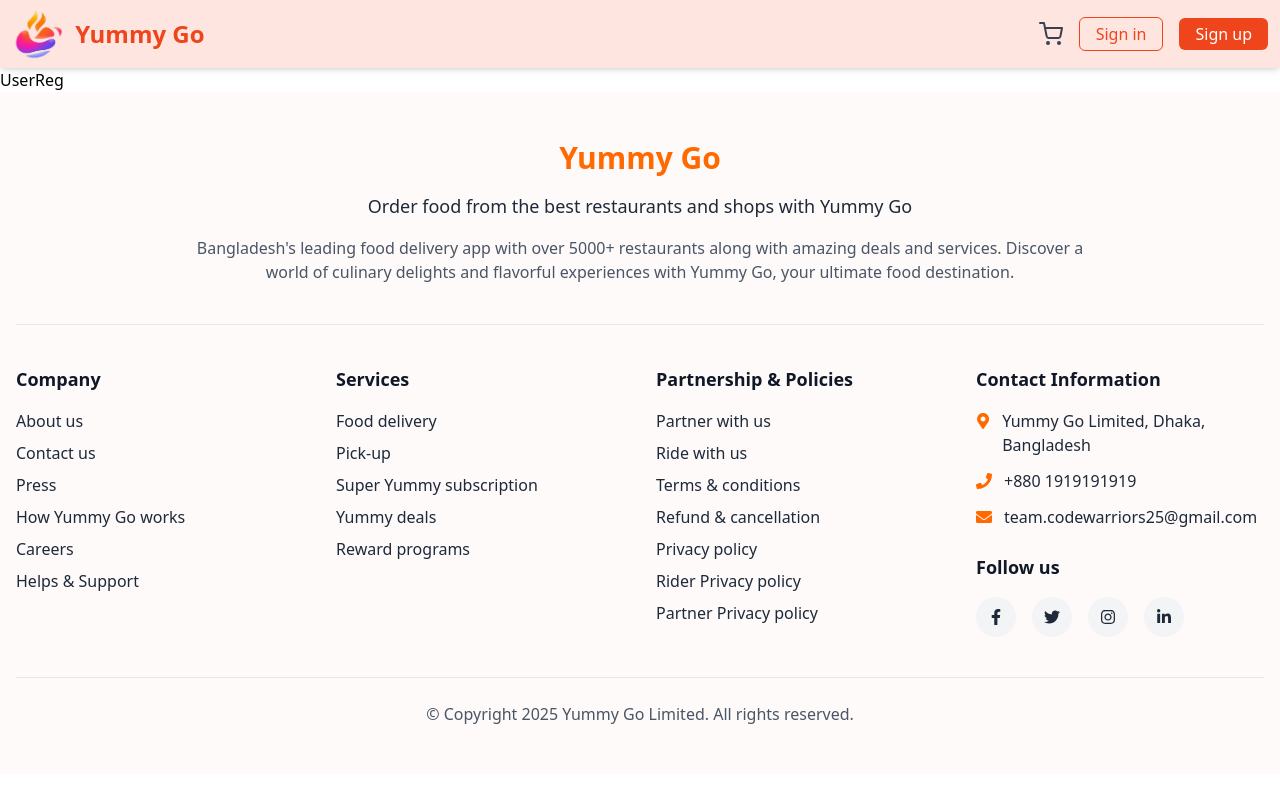
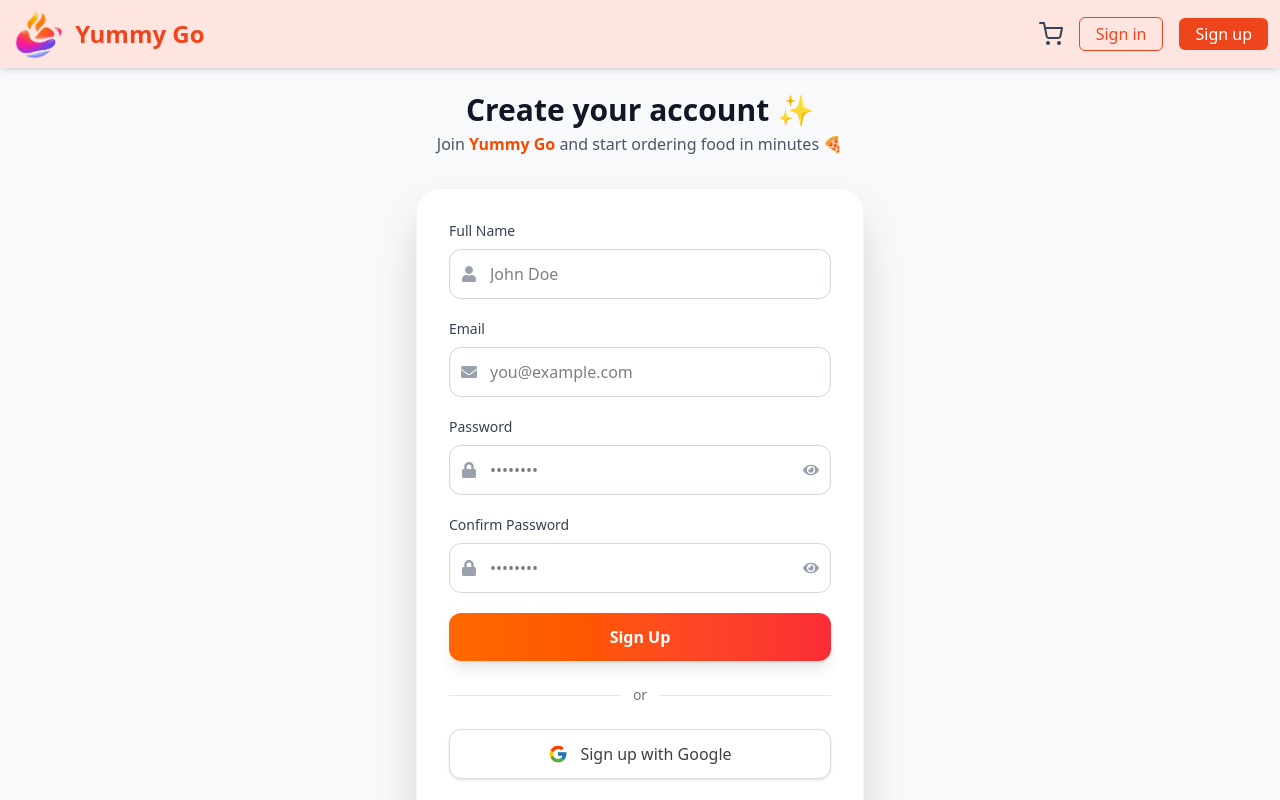
Before and after one commit to iamamolsarker/yummy_go_frontend, a React (Vite) app: page /user-reg in a window 1280 px wide. Shown: the top 800 px of the page. Built offline with nearby package versions, Linux system fonts and the light colour scheme.

Commit message:
register form added

```diff
--- a/src/pages/login/Login.tsx
+++ b/src/pages/login/Login.tsx
@@ -31,7 +31,7 @@ const Login: React.FC = () => {
   };
 
   return (
-    <div className="min-h-screen bg-[#f7f9fa] flex items-center justify-center p-6 mb-6">
+    <div className="min-h-screen bg-[#f7f9fa] flex items-center justify-center p-6 mb-8">
       <div className="w-full max-w-md">
         {/* Logo & Title */}
         <div className="text-center mb-8">
--- a/src/pages/userReg/UserReg.tsx
+++ b/src/pages/userReg/UserReg.tsx
@@ -1,7 +1,205 @@
-import React from 'react'
+"use client";
+import React, { useState } from "react";
+import { useForm } from "react-hook-form";
+import {
+  FaEnvelope,
+  FaLock,
+  FaUser,
+  FaEye,
+  FaEyeSlash
+} from "react-icons/fa";
+import { FcGoogle } from "react-icons/fc";
+import { Link } from "react-router";
 
-export default function UserReg() {
+type RegisterForm = {
+  name: string;
+  email: string;
+  password: string;
+  confirmPassword: string;
+};
+
+const UserReg: React.FC = () => {
+  const { register, handleSubmit, watch, formState: { errors } } = useForm<RegisterForm>();
+  const [showPassword, setShowPassword] = useState(false);
+  const [showConfirmPassword, setShowConfirmPassword] =useState(false);
+  const [isLoading, setIsLoading] = useState(false);
+
+  const onSubmit = async (data: RegisterForm) => {
+    setIsLoading(true);
+    await new Promise(resolve => setTimeout(resolve, 1000));
+    console.log("✅ Register Data:", data);
+    setIsLoading(false);
+    alert("🎉 Account created successfully! Welcome to Yummy Go 🍔");
+    // to do:use react toast
+  };
+
   return (
-    <div>UserReg</div>
-  )
-}
+    <div className="min-h-screen bg-[#f7f9fa] flex items-center justify-center p-6 mb-8">
+      <div className="w-full max-w-md">
+        {/* Header */}
+        <div className="text-center mb-8">
+          <h1 className="text-3xl font-extrabold text-gray-900">
+            Create your account ✨
+          </h1>
+          <p className="text-gray-600 mt-1">
+            Join <span className="font-semibold text-orange-600">Yummy Go</span> and start ordering food in minutes 🍕
+          </p>
+        </div>
+
+        {/* Card */}
+        <div className="bg-white rounded-3xl shadow-2xl p-8 border border-gray-100">
+          <form onSubmit={handleSubmit(onSubmit)} className="space-y-5">
+            {/* Name */}
+            <div>
+              <label className="block text-sm font-medium text-gray-700 mb-2">
+                Full Name
+              </label>
+              <div className="relative">
+                <FaUser className="absolute left-3 top-1/2 -translate-y-1/2 text-gray-400" />
+                <input
+                  type="text"
+                  {...register("name", { required: "Full name is required" })}
+                  placeholder="John Doe"
+                  className="w-full pl-10 pr-4 py-3 border border-gray-300 rounded-xl
+                    focus:ring-2 focus:ring-orange-500 focus:border-transparent
+                    transition-all duration-200 outline-none"
+                />
+              </div>
+              {errors.name && <p className="text-red-500 text-sm mt-1">{errors.name.message}</p>}
+            </div>
+
+            {/* Email */}
+            <div>
+              <label className="block text-sm font-medium text-gray-700 mb-2">
+                Email
+              </label>
+              <div className="relative">
+                <FaEnvelope className="absolute left-3 top-1/2 -translate-y-1/2 text-gray-400" />
+                <input
+                  type="email"
+                  {...register("email", {
+                    required: "Email is required",
+                    pattern: {
+                      value: /^[A-Z0-9._%+-]+@[A-Z0-9.-]+\.[A-Z]{2,}$/i,
+                      message: "Please enter a valid email"
+                    }
+                  })}
+                  placeholder="you@example.com"
+                  className="w-full pl-10 pr-4 py-3 border border-gray-300 rounded-xl
+                    focus:ring-2 focus:ring-orange-500 focus:border-transparent
+                    transition-all duration-200 outline-none"
+                />
+              </div>
+              {errors.email && <p className="text-red-500 text-sm mt-1">{errors.email.message}</p>}
+            </div>
+
+            {/* Password */}
+            <div>
+              <label className="block text-sm font-medium text-gray-700 mb-2">
+                Password
+              </label>
+              <div className="relative">
+                <FaLock className="absolute left-3 top-1/2 -translate-y-1/2 text-gray-400" />
+                <input
+                  type={showPassword ? "text" : "password"}
+                  {...register("password", {
+                    required: "Password is required",
+                    minLength: { value: 6, message: "Password must be at least 6 characters" }
+                  })}
+                  placeholder="••••••••"
+                  className="w-full pl-10 pr-12 py-3 border border-gray-300 rounded-xl
+                    focus:ring-2 focus:ring-orange-500 focus:border-transparent
+                    transition-all duration-200 outline-none"
+                />
+                <button
+                  type="button"
+                  onClick={() => setShowPassword(!showPassword)}
+                  className="absolute right-3 top-1/2 -translate-y-1/2 text-gray-400 hover:text-gray-600"
+                >
+                  {showPassword ? <FaEyeSlash /> : <FaEye />}
+                </button>
+              </div>
+              {errors.password && <p className="text-red-500 text-sm mt-1">{errors.password.message}</p>}
+            </div>
+
+            {/* Confirm Password */}
+            <div>
+              <label className="block text-sm font-medium text-gray-700 mb-2">
+                Confirm Password
+              </label>
+              <div className="relative">
+                <FaLock className="absolute left-3 top-1/2 -translate-y-1/2 text-gray-400" />
+                <input
+                  type={showConfirmPassword ? "text" : "password"}
+                  {...register("confirmPassword", {
+                    required: "Please confirm your password",
+                    validate: value => value === watch("password") || "Passwords do not match"
+                  })}
+                  placeholder="••••••••"
+                  className="w-full pl-10 pr-12 py-3 border border-gray-300 rounded-xl
+                    focus:ring-2 focus:ring-orange-500 focus:border-transparent
+                    transition-all duration-200 outline-none"
+                />
+                <button
+                  type="button"
+                  onClick={() => setShowConfirmPassword(!showConfirmPassword)}
+                  className="absolute right-3 top-1/2 -translate-y-1/2 text-gray-400 hover:text-gray-600"
+                >
+                  {showConfirmPassword ? <FaEyeSlash /> : <FaEye />}
+                </button>
+              </div>
+              {errors.confirmPassword && <p className="text-red-500 text-sm mt-1">{errors.confirmPassword.message}</p>}
+            </div>
+
+            {/* Submit */}
+            <button
+              type="submit"
+              disabled={isLoading}
+              className="w-full bg-gradient-to-r from-orange-500 to-red-500 text-white
+                py-3 rounded-xl font-semibold shadow-lg hover:shadow-xl
+                transform hover:-translate-y-0.5 transition-all duration-200
+                disabled:opacity-50 disabled:transform-none"
+            >
+              {isLoading ? (
+                <div className="flex items-center justify-center">
+                  <div className="w-5 h-5 border-t-2 border-white border-solid rounded-full animate-spin mr-2"></div>
+                  Creating account...
+                </div>
+              ) : (
+                "Sign Up"
+              )}
+            </button>
+          </form>
+
+          {/* Divider */}
+          <div className="my-6 flex items-center">
+            <div className="flex-1 border-t border-gray-200"></div>
+            <span className="px-3 text-gray-500 text-sm">or</span>
+            <div className="flex-1 border-t border-gray-200"></div>
+          </div>
+
+
+          <button className="w-full flex items-center justify-center py-3 px-4
+            border border-[#dadce0] rounded-xl bg-white text-[#3c4043] font-medium
+            hover:bg-[#f7f9fa] transition-all shadow-sm">
+            <FcGoogle className="w-5 h-5 mr-3" />
+            Sign up with Google
+          </button>
+
+          {/* Redirect to Login */}
+          <p className="text-center text-gray-600 mt-6">
+            Already have an account?{" "}
+            <Link
+              to="/log-in"
+              className="text-orange-500 font-semibold hover:text-orange-600 underline"
+            >
+              Sign in
+            </Link>
+          </p>
+        </div>
+      </div>
+    </div>
+  );
+};
+
+export default UserReg;
```
